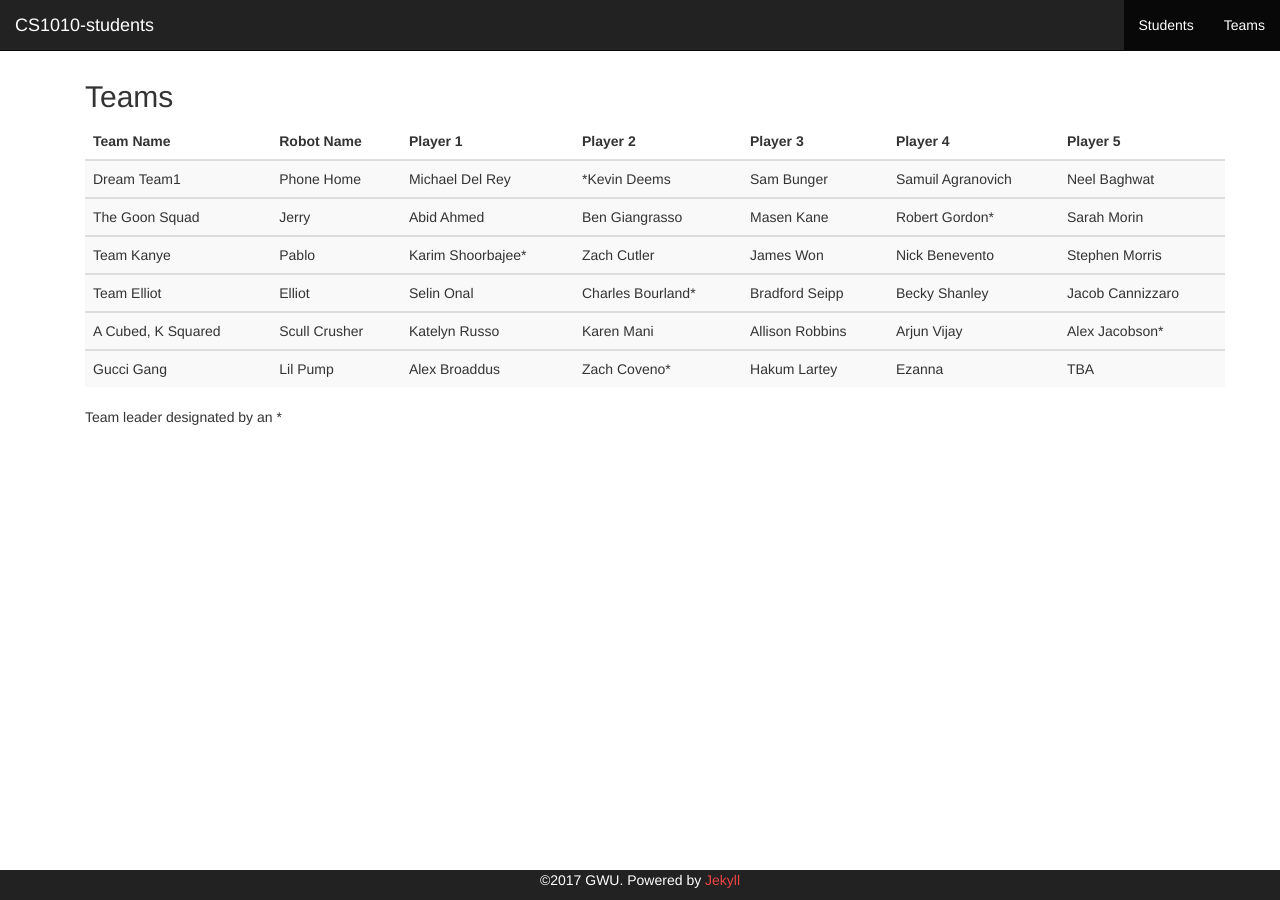
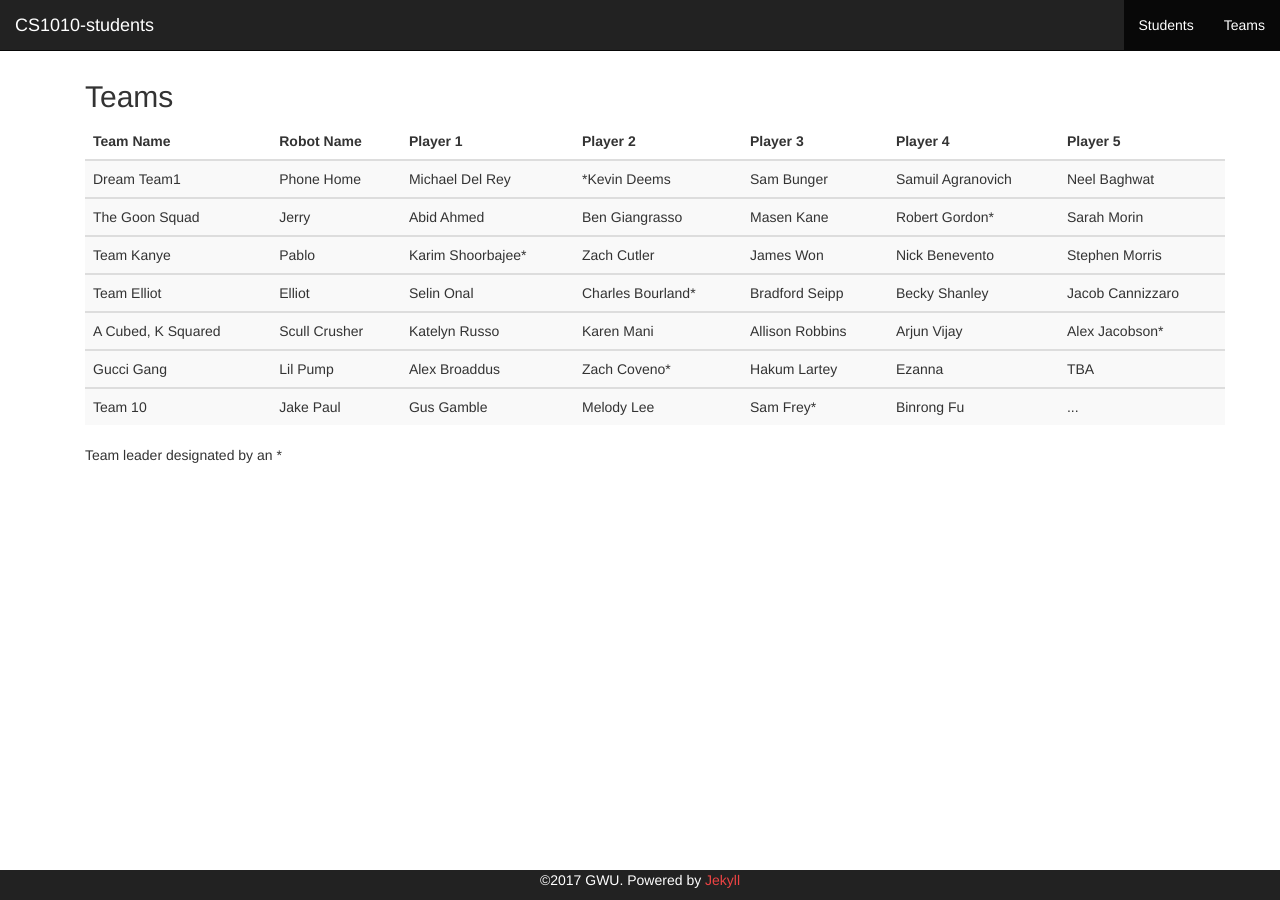
Before and after one commit to mdavidson022/CS1010-students, a Jekyll site: the page built from teams.html, in a window 1280 px wide. Built offline with Jekyll 4.4.1, drawn with Linux system fonts in a browser that asks for light colours.

Commit message:
added team

```diff
--- a/teams.html
+++ b/teams.html
@@ -92,8 +92,17 @@ layout: default
 			  <td>TBA</td>
 			</tr>
 		</tbody>
-
-
+		<tbody>
+			<tr>
+			  <td>Team 10</td>
+			  <td>Jake Paul</td>
+			  <td>Gus Gamble</td>
+			  <td>Melody Lee</td>
+			  <td>Sam Frey*</td>
+			  <td>Binrong Fu</td>
+			  <td>...</td>
+			</tr>
+		</tbody>
 
 	</table>
 </div>
```
